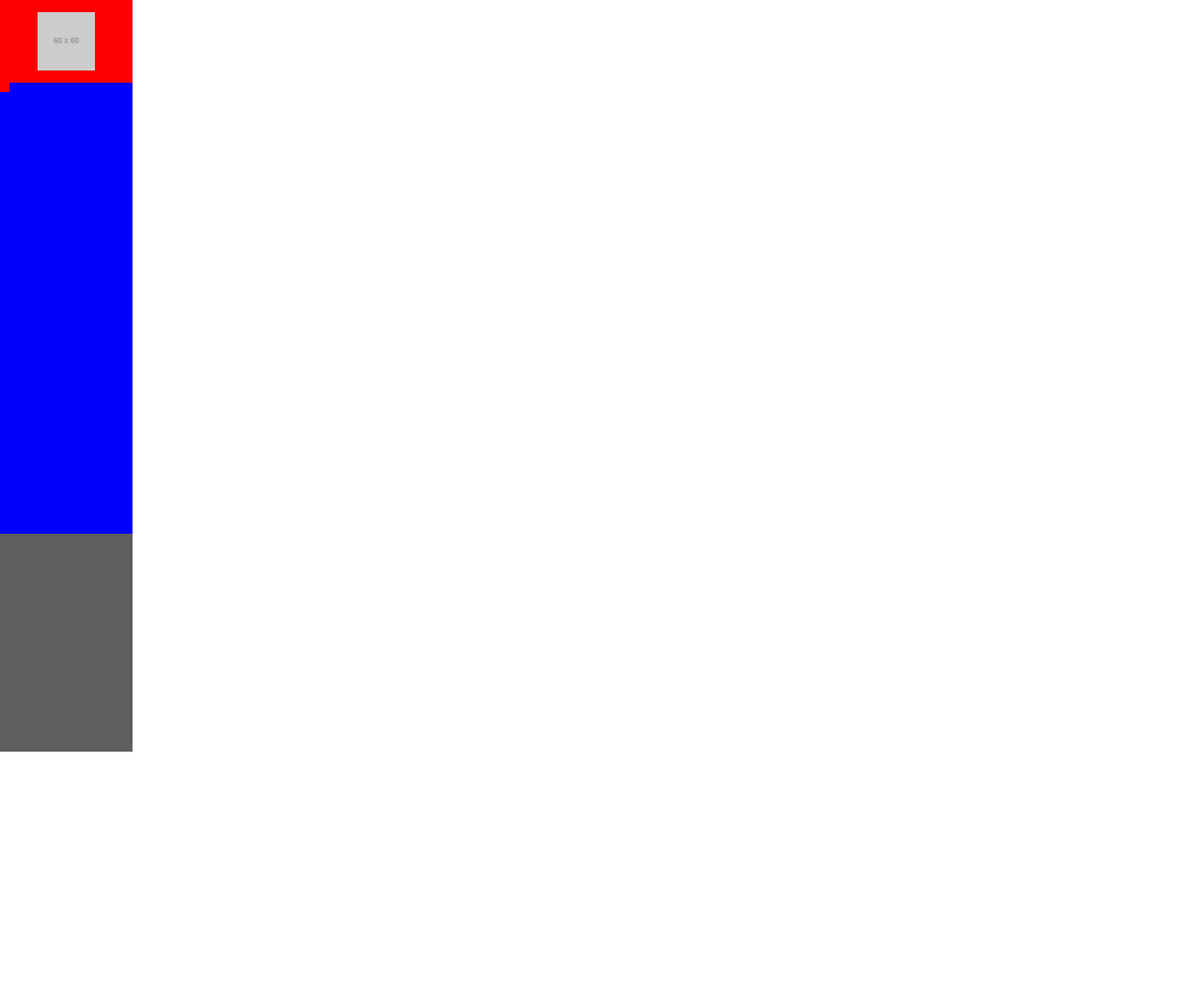
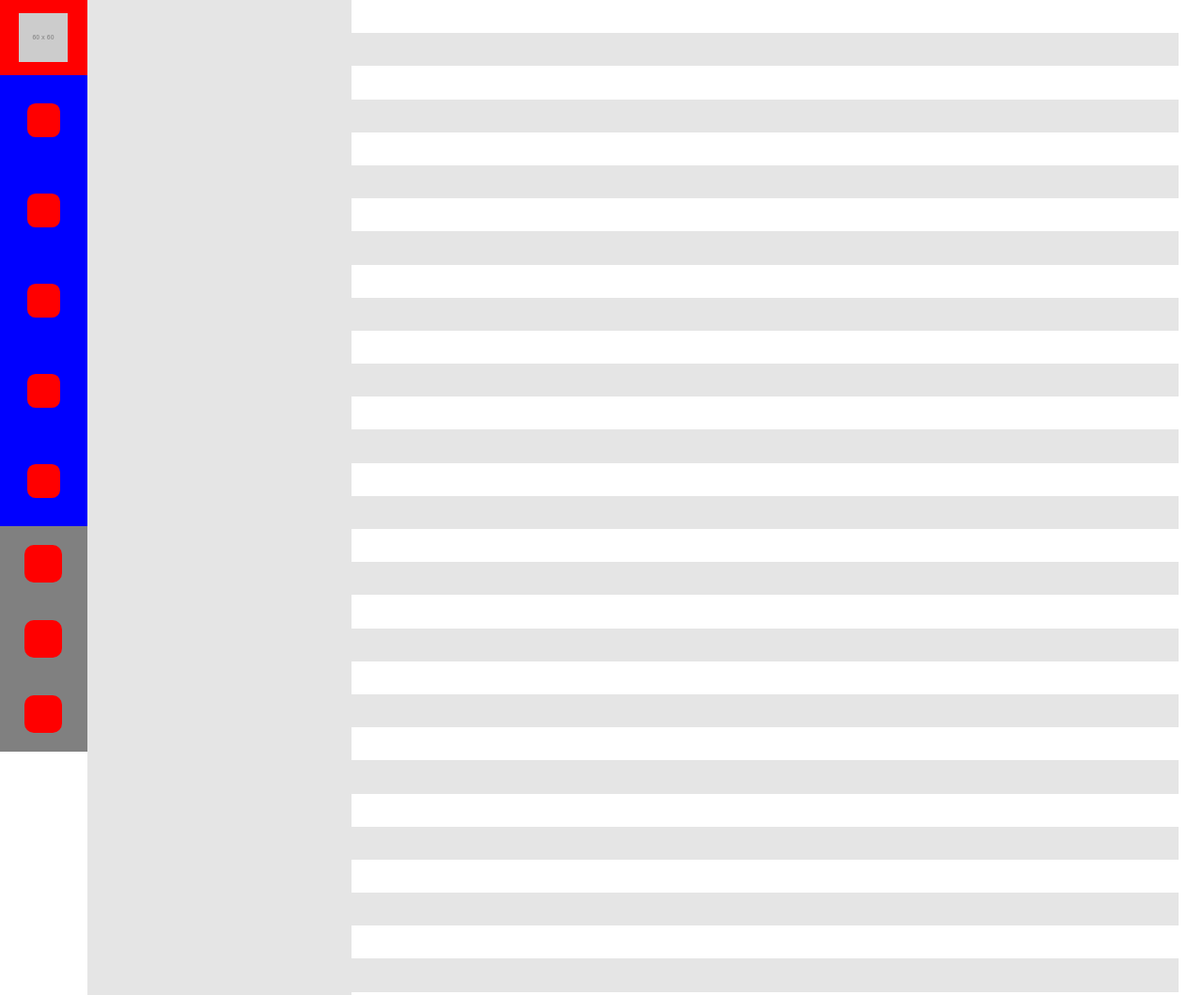
Before and after one commit to Dev1-2017-2018/PixelStudio, a plain HTML site: page index.html in a window 1280 px wide. Shown: the top 1059 px of the page at 94% size. Before the commit the page ends 800 px from the top, so only its background shows below. Drawn offline with Linux system fonts and the light colour scheme; placeholder pictures from the web are drawn by us.

Commit message:
Maquette, Algo creer surface

```diff
--- a/css/global.css
+++ b/css/global.css
@@ -21,7 +21,7 @@ nav.side_bar {
   flex-wrap: wrap;
   justify-content: flex-start;
 
-  width: 11vw;
+  width: 5.8rem;
   height: 100vh;
 }
 /*Logo*/
@@ -30,29 +30,75 @@ nav.side_bar > div.logo {
   margin: 0;
   padding: 0;
   outline: 0;
-  height: 11vh;
+  height: 10vh;
 
   display: flex;
   justify-content: center;
   align-items: center;
 }
 nav.side_bar > div.logo > img {
-    height: 70%;
+    height: 65%;
 }
 /*Color Option*/
-nav.side_bar > ul {
+nav.side_bar > ul.nav_choose_color {
   list-style: none;
   list-style-image: none;
   margin: 0;
   padding: 0;
   outline: 0;
   height: 60vh;
-  justify-content: space-between;
+  background-color: blue;
+
   display: flex;
-  background-color: blue;
+  align-items: center;
+	flex-direction: column;
+  justify-content: space-around;
 }
-nav.side_bar > ul > li {
-  width: 10px;
-  height: 10px;
+nav.side_bar > ul.nav_choose_color li {
+  width: 2.2rem;
+  height: 2.2rem;
+  border-radius: 25%;
   background-color: red;
 }
+/*Nav Option*/
+nav.side_bar > ul.nav_choose_pen {
+  list-style: none;
+  list-style-image: none;
+  margin: 0;
+  padding: 0;
+  outline: 0;
+  height: 30vh;
+  background-color: grey;
+
+  display: flex;
+  align-items: center;
+	flex-direction: column;
+  justify-content: space-around;
+}
+nav.side_bar > ul.nav_choose_pen li {
+  width: 2.5rem;
+  height: 2.5rem;
+  border-radius: 25%;
+  background-color: red;
+}
+
+
+/*//// PAINT ZONE ////*/
+section.paint_div
+{
+    padding: 0 0 0 5.8rem;
+}
+section.paint_div > div.paint_line {
+  display: flex;
+
+  flex-direction: row;
+  flex-wrap: wrap-reverse;
+}
+
+section.paint_div > div.paint_line  div {
+
+}
+
+section.paint_div > div.paint_line  div:hover {
+  background-color: red!important;
+}
--- a/index.html
+++ b/index.html
@@ -5,7 +5,6 @@
         <meta charset="utf-8"/>
         <meta http-equiv="X-UA-Compatible" content="IE=edge"/>
         <meta name="viewport" content="width=device-width, initial-scale=1.0, maximum-scale=1.0, user-scalable=no" />
-        <meta name="viewport" content="initial-scale=1.0; maximum-scale=1.0" />
 
         <!-- meta referencement -->
         <meta name="content-language" content="fr"/>
@@ -25,19 +24,31 @@
         <div class="logo">
             <img src="http://via.placeholder.com/60x60">
         </div>
-        <ul>
+        <ul class="nav_choose_color">
           <li></li>
-
+          <li></li>
+          <li></li>
+          <li></li>
+          <li></li>
+        </ul>
+        <ul class="nav_choose_pen">
+          <li></li>
+          <li></li>
+          <li></li>
         </ul>
       </nav><!-- /side bar -->
 
       <!-- ***** SURFACE ***** -->
-      <section>
+      <section class="paint_div">
+
+
+
 
       </section>
 
 
     <!-- BIBLIOTEQUE -->
+    <script src="js/global.js"></script>
     <script src="js/jquery-3.1.1.js"></script>
 	</body>
 </html>
--- a/js/global.js
+++ b/js/global.js
@@ -1,4 +1,29 @@
-$(document).ready(function(){
+window.addEventListener('DOMContentLoaded', function() {
+
+
+// CREATE DIV PAINT BLOC
+
+
+function  createSurface(line, column, size, bg_color)
+{
+  let i = 1;
+  while(i <= line)
+  {
+    $(".paint_div").append("<div class = \"paint_line , paint_line_num"+i+"\"></div>"); //create bloc colomn
+    let y = 1;
+    while(y <= column)
+    {
+      $(".paint_line_num"+i).append("<div style></div>"); //create bloc colomn
+      $(".paint_line_num"+i+" div").css('background-color', "#" + bg_color);
+      $(".paint_line_num"+i+" div").css('width', size + "rem");
+      $(".paint_line_num"+i+" div").css('height', size + "rem");
+      y++;
+    }
+    i++;
+  }
+}
+createSurface(22, 41, 2.2, 'e5e5e5');
+
 
 
 });//END READY
```
